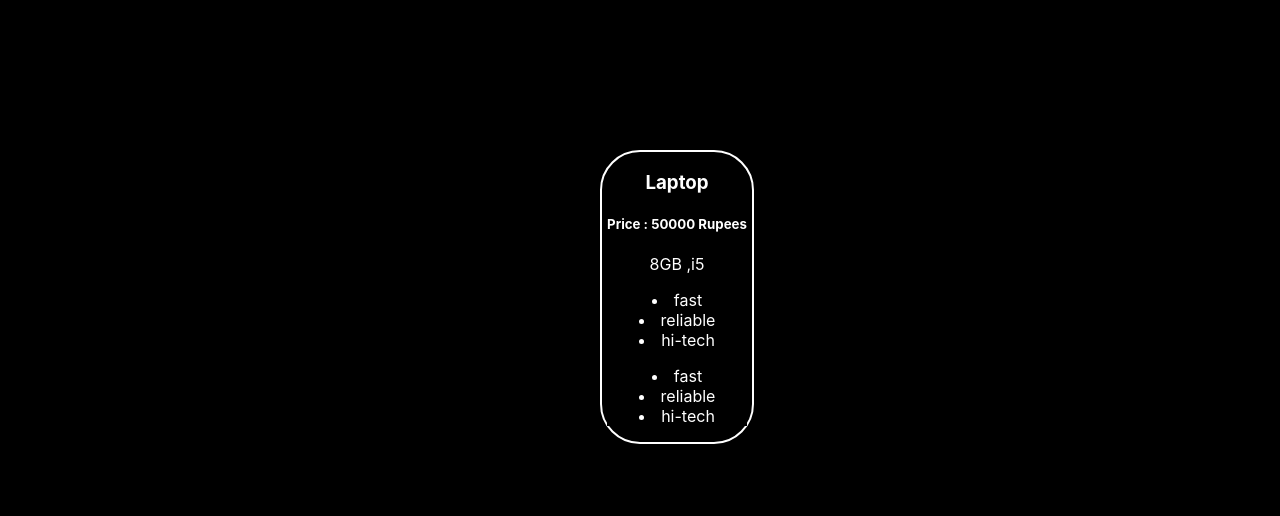
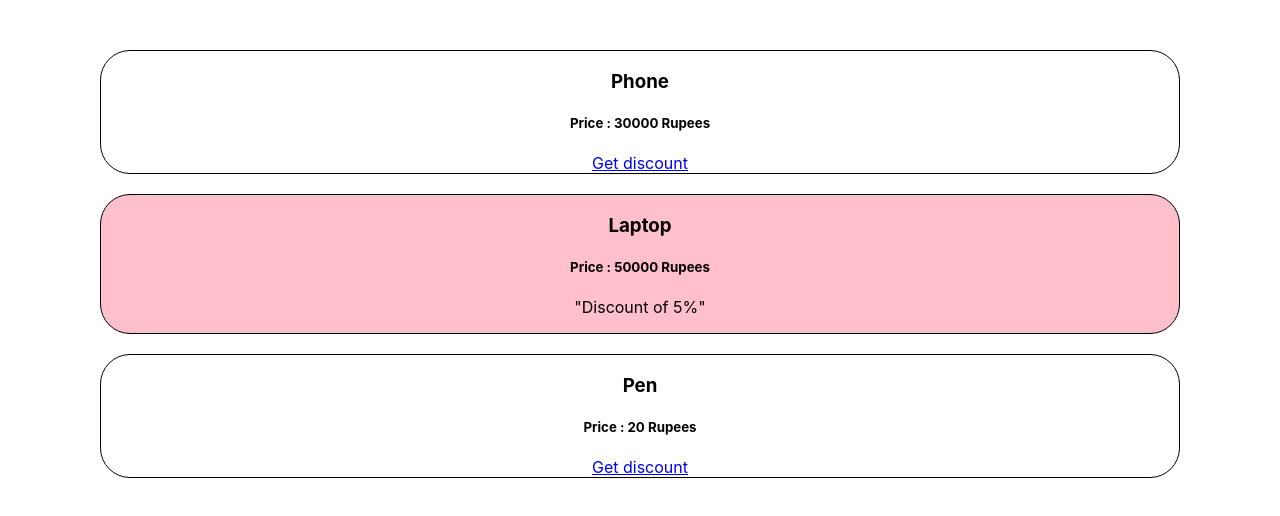
Before and after one commit to techlojutt/React, a React (Create React App) app: page / in a window 1280 px wide. Shown: the top 516 px of the page. Built offline with nearby package versions, Linux system fonts and the light colour scheme.

Commit message:
dynamic component styling

```diff
--- a/src/App.css
+++ b/src/App.css
@@ -1,8 +1,5 @@
 .App {
   text-align: center;
-}
-*{
-  background-color: black;
 }
 
 .App-logo {
--- a/src/Product.css
+++ b/src/Product.css
@@ -1,10 +1,9 @@
 
 .Product{
-    width: 140px;
-    border: 2px solid white;
-    border-radius: 40px;
-    margin: 0px 0px 15px 0px;
+    border: 1px solid black;
+    border-radius: 30px;
+    margin: 20px 0px 15px 0px;
     /* padding: 15px 10px 15px 10px; */
     padding: 0px 5px 0px 5px;
-    color: white;
+
 }
--- a/src/Product.js
+++ b/src/Product.js
@@ -1,14 +1,19 @@
 import "./Product.css"
 
-function Product({title,price,features,features2}) {
-    let list = features.map((feature)=><li>{feature}</li>);
-    return(
-        <div className = "Product">
+function Product({title,price}) {
+    let styles = {};
+    let isDiscount = price > 30000 ;
+    if(isDiscount){
+      styles = { backgroundColor : "pink"}
+    }
+    else{
+       styles = { backgroundColor : null }
+    }
+    return (
+        <div className = "Product" style = {styles} >
             <h3>{title}</h3>
             <h5>Price : {price} Rupees</h5>
-            <p>{features2.RAM}  ,{features2.CPU}</p>
-            <p>{list}</p>
-            <p>{features.map((feature)=><li>{feature}</li>)} </p>
+            {isDiscount ? <p> "Discount of 5%" </p>:<a href = "/">Get discount</a>}
         </div>
     )
 }
--- a/src/ProductTab.css
+++ b/src/ProductTab.css
@@ -1,4 +1,4 @@
 .ProductTab{
     text-align: center;
-    margin: 150px 600px 0px 600px;
+    margin: 50px 100px 0px 100px ;
 }
--- a/src/ProductTab.js
+++ b/src/ProductTab.js
@@ -2,15 +2,11 @@ import Product from "./Product.js";
 import "./ProductTab.css"
 
 function ProductTab(){
-  let option1 = ["fast","reliable","hi-tech"];
-  let option2 = {
-    RAM: "8GB",
-    CPU: "i5",
-    GPU: "Nvidia GeForce GTX 1660"
-  }
     return(
         <div className = "ProductTab">
-          <Product title = "Laptop" price = {50000} features = {option1} features2 = {option2} />
+          <Product title = "Phone" price = {30000} />
+          <Product title = "Laptop" price = {50000} />
+          <Product title = "Pen" price = {20}/>
         </div>
     )
 }
```
